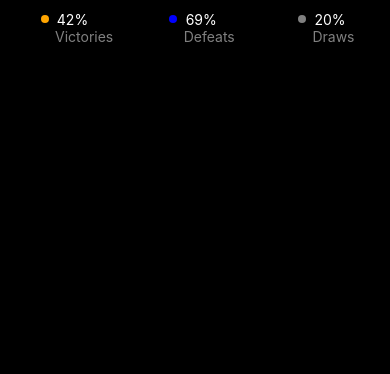
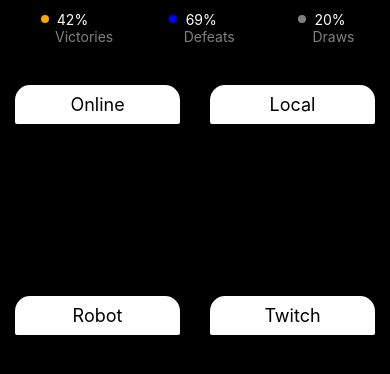
Before and after one commit to TTM-inc/OnlineChessProject-App, a React Native app: screen /Menu in a window 390 px wide. Shown: the part 352-726 px from the top of the page. Built offline with nearby package versions, Linux system fonts and the light colour scheme.

Commit message:
New button Card on Menu

```diff
--- a/App.js
+++ b/App.js
@@ -6,6 +6,7 @@
 import Login from './components/Login';
 import Menu from './components/Menu';
 import Register from './components/Register';
+import Test from './utils/Test'
 
 const styles = StyleSheet.create({
   container: {
@@ -45,6 +46,10 @@
           name='Menu'
           component={Menu}
         />
+        <Stack.Screen
+          name='Test'
+          component={Test}
+        />
       </Stack.Navigator>
     </NavigationContainer>
     </>
--- a/assets/sentenceList.js
+++ b/assets/sentenceList.js
@@ -1,6 +1,7 @@
 
 /*
  ! Sentence must not contain over 40 characters
+ ! Here is the limit ==>             -> | <-
  */
 
 
@@ -10,6 +11,8 @@
   'Ble,ble,ble',
   'Va niquer tes morts fils deh pute !',
   'Gl Bro !',
+  'I am the Danger Skyler !',
+  'Welcome to Los Pollos Hermanos',
 ]
 
 export default sentenceList
--- a/components/Login.jsx
+++ b/components/Login.jsx
@@ -59,7 +59,7 @@
 
   const  submit = async () => {
     try {
-      await fetch('http://192.168.1.45:3000/login', {
+      await fetch('http://192.168.1.29:3000/login', {
         method: 'POST',
         headers: {
           Accept: 'application/json',
--- a/components/Menu.jsx
+++ b/components/Menu.jsx
@@ -3,6 +3,7 @@
 import HeaderMenu from "../utils/Header";
 import DonutChartMenu from "../utils/DonutChart";
 import WinRateMenu from "../utils/WinRate";
+import PlayButtonMenu from "../utils/PlayButton";
 // import Gradient from 'react-native-gradient'
 
 const Menu = (navigation) => {
@@ -32,7 +33,7 @@
         </View>
 
         <View style={styles.playdiv} >
-
+          <PlayButtonMenu/>
 
         </View>
 
--- a/utils/LocalStorage.js
+++ b/utils/LocalStorage.js
@@ -20,7 +20,7 @@
   const token = await getValueFor('token')
   try {
     if (!token || !userId) return false
-        const res = await fetch('http://192.168.1.45:3000/istokenvalid', {
+        const res = await fetch('http://192.168.1.29:3000/istokenvalid', {
           method: 'POST',
           headers: {
             Accept: 'application/json',
--- /dev/null
+++ b/utils/PlayButton.jsx
@@ -0,0 +1,94 @@
+import { StyleSheet, View, SafeAreaView, Text } from 'react-native' ;
+import { useEffect, useState } from 'react';
+import { Button } from '@rneui/themed';
+
+
+const PlayButton = ({route, navigation, ...props}) => {
+  const goToLogin = () => navigation.navigate("Login");
+
+
+  return (
+
+    <SafeAreaView style={styles.background} >
+
+      <View style={styles.card}>
+
+        <Button
+          onPress={goToLogin}
+          containerStyle={styles.button.container}
+          buttonStyle={styles.button.style}
+          title={'Online'}
+          titleStyle={styles.button.title}
+        />
+
+      </View>
+      <View style={styles.card}>
+
+        <Button
+          containerStyle={styles.button.container}
+          buttonStyle={styles.button.style}
+          title={'Robot'}
+          titleStyle={styles.button.title}
+          />
+
+      </View>
+      <View style={styles.card}>
+
+        <Button
+          containerStyle={styles.button.container}
+          buttonStyle={styles.button.style}
+          title={'Local'}
+          titleStyle={styles.button.title}
+        />
+
+      </View>
+      <View style={styles.card}>
+
+        <Button
+          containerStyle={styles.button.container}
+          buttonStyle={styles.button.style}
+          title={'Twitch'}
+          titleStyle={styles.button.title}
+        />
+
+      </View>
+
+    </SafeAreaView>
+
+   )
+}
+
+const styles = StyleSheet.create({
+  background: {
+    flex: 1,
+    backgroundColor: 'black',
+    // borderWidth: 2,
+    // borderColor: 'red',
+    flexWrap: 'wrap',
+  },
+  card: {
+    height: '50%',
+    width: '50%',
+    backgroundColor: 'black',
+    // borderColor: 'green',
+    // borderWidth: 2,
+  },
+  button: {
+    container: {
+      flex: 1,
+      margin: 15,
+      // borderColor: 'red',
+      // borderWidth: 2,
+      borderRadius: 15,
+    },
+    style: {
+      flex: 1,
+      backgroundColor: 'white',
+    },
+    title: {
+      color: 'black',
+    },
+  }
+})
+
+export default PlayButton
--- /dev/null
+++ b/utils/Test.jsx
@@ -0,0 +1,29 @@
+import { StyleSheet, View, SafeAreaView, Text } from 'react-native' ;
+import { useEffect, useState } from 'react';
+
+
+const Test = () => {
+
+  return (
+
+    <SafeAreaView style={styles.background} >
+      <View>
+        <Text>Tj le meme pb</Text>
+      </View>
+    </SafeAreaView>
+
+   )
+
+}
+
+
+const styles = StyleSheet.create({
+  background: {
+    flex: 1,
+    backgroundColor: 'blue',
+    borderWidth: 2,
+    borderColor: 'red',
+  },
+})
+
+export default Test
```
